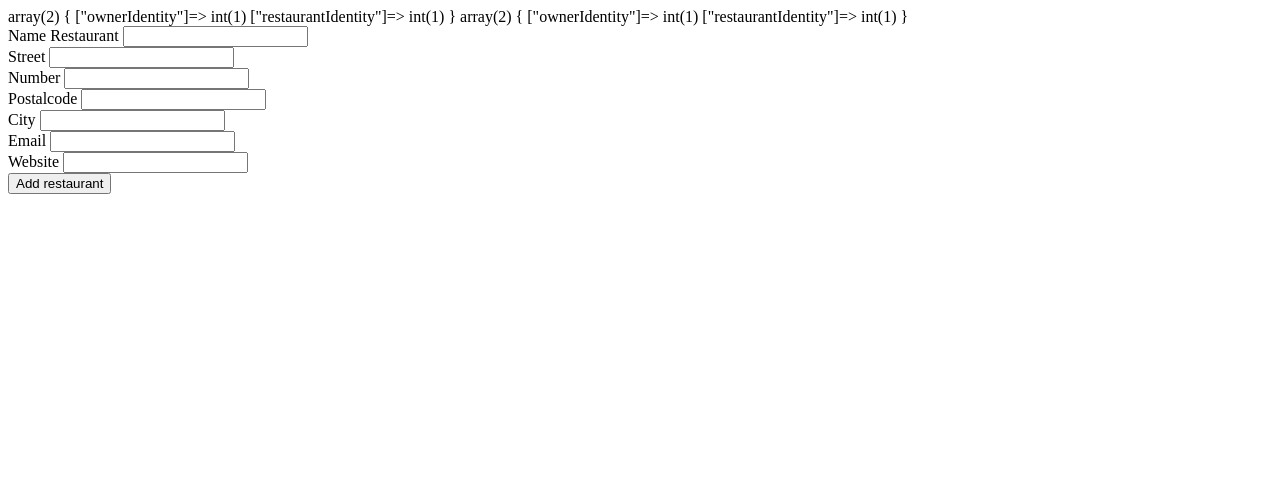
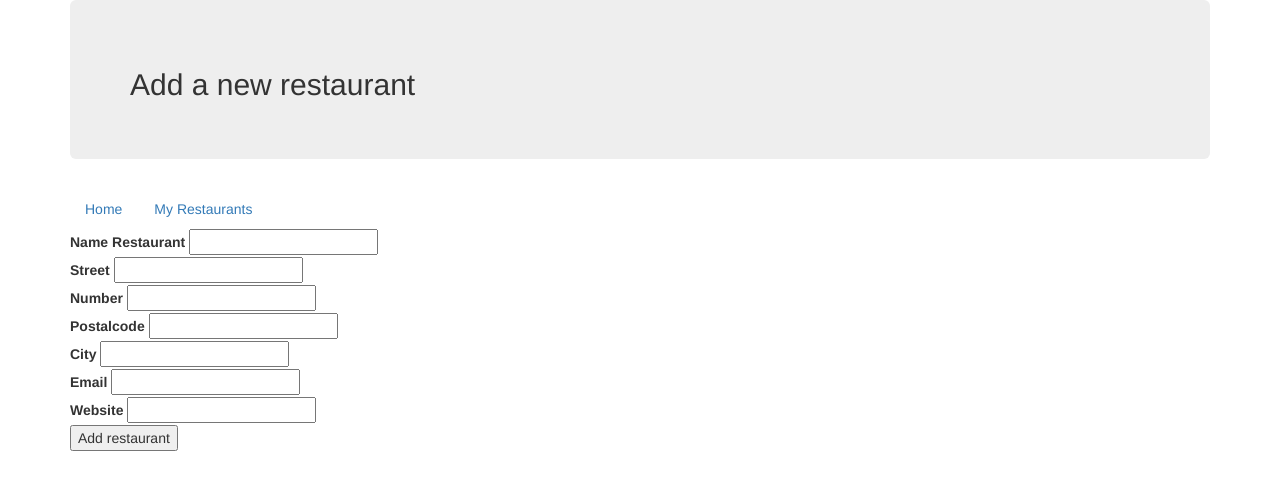
Before and after one commit to yncredible/php1-project, a PHP site: page /addRestaurant.php in a window 1280 px wide. Shown: the top 490 px of the page. Run offline with PHP 8.4, Linux system fonts and the light colour scheme; the visitor is signed in with stand-in values (Sample User, id 1); some libraries are stand-ins or nearby versions.

Commit message:
tuned form labels

```diff
--- a/addRestaurant.php
+++ b/addRestaurant.php
@@ -1,6 +1,6 @@
 <?php
 	session_start();
-	var_dump($_SESSION);
+
 	if(!isset($_SESSION['ownerIdentity']))
  	{
  		header("location: login.php");
@@ -32,34 +32,63 @@
 			header("location: managerestaurant.php?id=$restaurantID");
 		}
 	}
-	var_dump($_SESSION);
+	// var_dump($_SESSION);
 
 ?><!doctype html>
 <html lang="en">
 	<head>
 		<meta charset="UTF-8">
-		<title>Add restaurants</title>
+		<title>OpenTable | Add restaurant</title>
+		<link rel="stylesheet" href="//netdna.bootstrapcdn.com/bootstrap/3.1.1/css/bootstrap.min.css">
+		<link rel="stylesheet" href="css/style.css">
 	</head>
 
 	<body>
-		<form method="post">
-			<label>Name Restaurant</label>
+		<div class="container">
+			<div class="jumbotron">
+				<h2>Add a new restaurant</h2>
+			</div>
+
+			<nav>
+				<ul class="nav nav-pills">
+					<li><a href="index.php">Home</a></li>
+					<li><a href="myRestaurants.php">My Restaurants</a></li>
+				</ul>
+			</nav>
+
+			<div class="row">
+				<div class="col-sm-12">
+
+				<form method="post" role="form">
+					<label for="name_restaurant">Name Restaurant</label>
 					<input type="text" name="name_restaurant" id="name_restaurant"><br/>
-			<label>Street </label>
+					<label for="street_restaurant">Street </label>
 					<input type="text" name="street_restaurant" id="street_restaurant"><br/>
-			<label>Number</label>
+					<label for="number_restaurant">Number</label>
 					<input type="text" name="number_restaurant" id="number_restaurant"><br/>
-			<label>Postalcode</label>
+					<label for="postalcode_restaurant">Postalcode</label>
 					<input type="text" name="postalcode_restaurant" id="postalcode_restaurant"><br/>
-			<label>City</label>
+					<label for="city_restaurant">City</label>
 					<input type="text" name="city_restaurant" id="city_restaurant"><br/>
-			<label>Email</label>
+					<label for="email_restaurant">Email</label>
 					<input type="email" name="email_restaurant" id="email_restaurant"><br/>
-			<label>Website</label>
+					<label for="website_restaurant">Website</label>
 					<input type="text" name="website_restaurant" id="website_restaurant"><br/>
 
 
 					<input type="submit" value="Add restaurant" name="register_restaurant" id="register_restaurant">
 				</form>
+
+				</div>
+			</div>
+
+
+
+
+
+
+
+
+		</div>
 	</body>
 </html>
```
Lines whose indentation alone changed are shown as unchanged.
